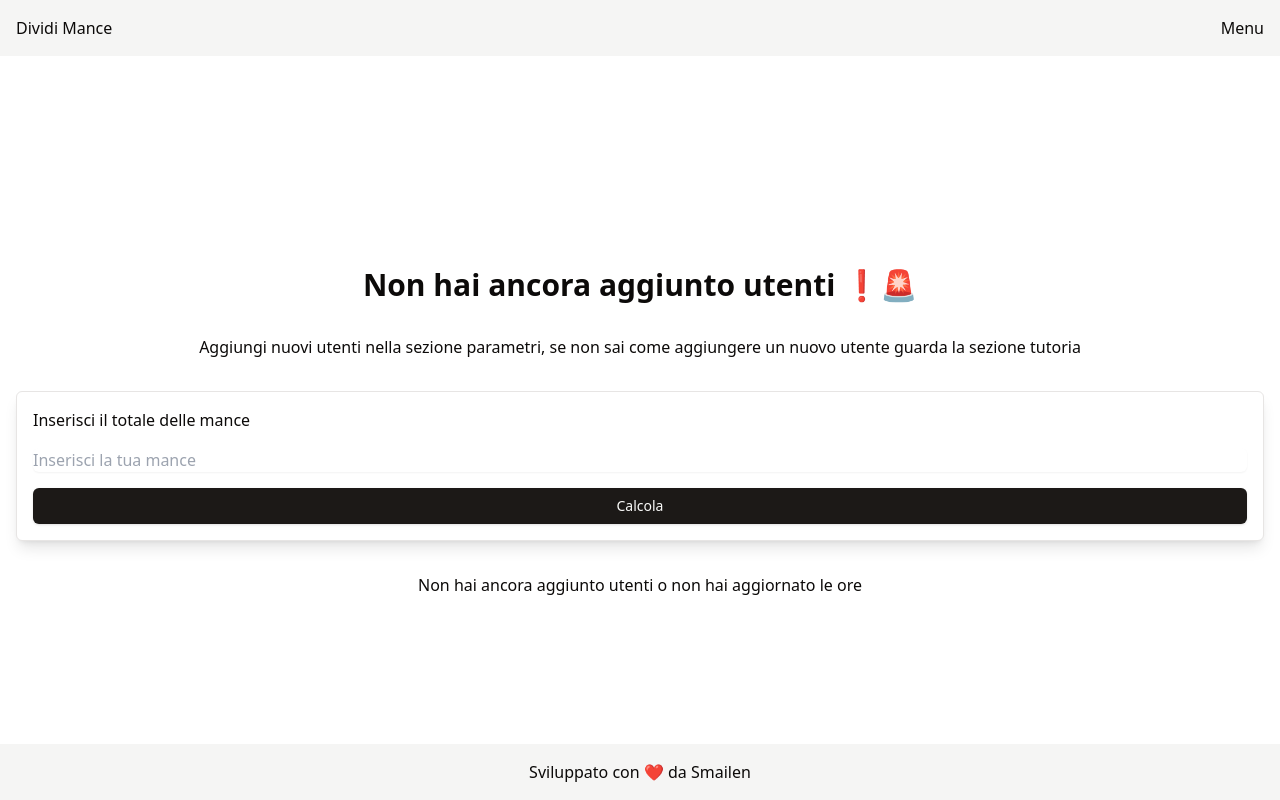
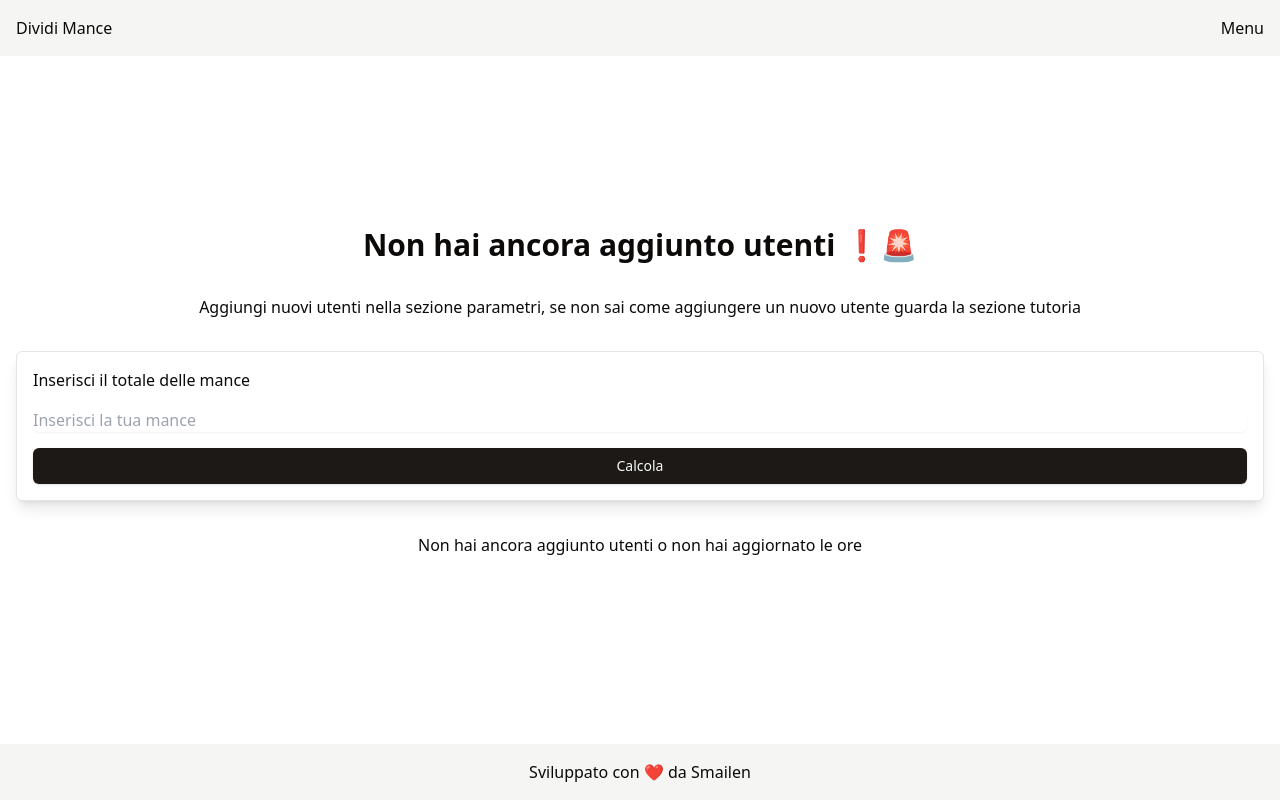
Before and after one commit to Smailen5/calcolatore-mance, a React (Vite) app: page / in a window 1280 px wide. Built offline with nearby package versions, Linux system fonts and the light colour scheme.

Commit message:
refactor: :lipstick: aggiorna padding
aggiorna padding per tutte le pagine

```diff
--- a/src/components/Page.tsx
+++ b/src/components/Page.tsx
@@ -7,7 +7,7 @@ type PageProps = {
 
 const Page: React.FC<PageProps> = ({ children, className }) => {
   return (
-    <main className={cn("flex min-h-[100vh] flex-col justify-center gap-8 px-4 pb-8 pt-24", className)}>
+    <main className={cn("flex min-h-[100vh] flex-col justify-center gap-8 px-4 pb-28 pt-24", className)}>
       {children}
     </main>
   );
```
